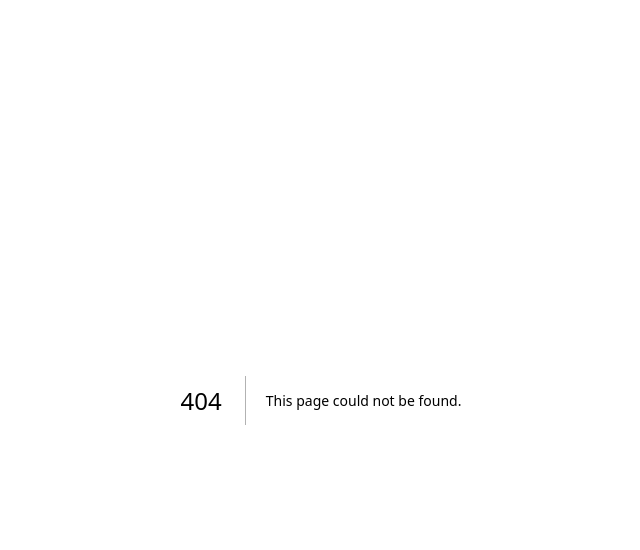
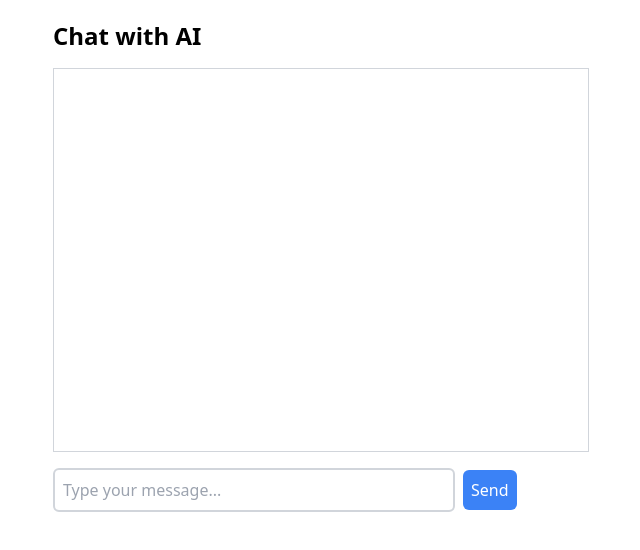
Before and after one commit to ashgole/r3f_nextjs_youtube, a Next.js app: page /pages/chat/speak in a window 1280 px wide. Before the commit this address had no page. Shown: the top 550 px of the page, without its empty margins (319-959 px from the left). Built offline with nearby package versions, Linux system fonts and the light colour scheme.

Commit message:
AI speak added

```diff
--- /dev/null
+++ b/app/pages/chat/speak/page.js
@@ -0,0 +1,85 @@
+'use client';
+
+import { useState } from 'react';
+
+ const SpeakPage=()=> {
+  const [messages, setMessages] = useState([]);
+  const [input, setInput] = useState('');
+  const [loading, setLoading] = useState(false);
+
+  const speakText = (text) => {
+    // Use the SpeechSynthesis API to convert text to speech
+    const utterance = new SpeechSynthesisUtterance(text);
+    utterance.lang = 'en-US'; // Set the language for the speech
+    utterance.pitch = 1; // Optional: Set pitch (1 is the default)
+    utterance.rate = 1; // Optional: Set rate of speech (1 is normal speed)
+
+    // Speak the text
+    speechSynthesis.speak(utterance);
+  };
+
+  const sendMessage = async (e) => {
+    e.preventDefault();
+    if (!input.trim()) return;
+
+    const userMessage = { role: 'user', content: input };
+    setMessages((prev) => [...prev, userMessage]);
+    setInput('');
+    setLoading(true);
+
+    try {
+      const response = await fetch('http://localhost:3000/api/chat/gemini', {
+        method: 'POST',
+        headers: { 'Content-Type': 'application/json' },
+        body: JSON.stringify({ message: input }),
+      });
+
+      const data = await response.json();
+
+      if (response.ok) {
+        const aiMessage = { role: 'assistant', content: data.reply };
+        setMessages((prev) => [...prev, aiMessage]);
+
+        // Speak the AI's response aloud
+        speakText(data.reply);  // Speak the AI's reply
+      } else {
+        console.error('Error:', data.error);
+      }
+    } catch (error) {
+      console.error('Error communicating with API:', error);
+    } finally {
+      setLoading(false);
+    }
+  };
+
+  return (
+    <div className="p-5 max-w-xl mx-auto">
+      <h1 className="text-2xl font-bold mb-4">Chat with AI</h1>
+      <div className="border border-gray-300 p-4 h-96 overflow-y-auto mb-4">
+        {messages.map((msg, index) => (
+          <div key={index} className="mb-2">
+            <b>{msg.role === 'user' ? 'You:' : 'AI:'}</b> {msg.content}
+          </div>
+        ))}
+        {loading && <div>AI is typing...</div>}
+      </div>
+      <form onSubmit={sendMessage} className="flex items-center">
+        <input
+          type="text"
+          value={input}
+          onChange={(e) => setInput(e.target.value)}
+          placeholder="Type your message..."
+          className="text-black border-2 border-gray-300 rounded-md p-2 w-3/4 mr-2"
+        />
+        <button
+          type="submit"
+          disabled={loading}
+          className="bg-blue-500 text-white p-2 rounded-md disabled:bg-gray-300"
+        >
+          Send
+        </button>
+      </form>
+    </div>
+  );
+}
+export default SpeakPage
```
